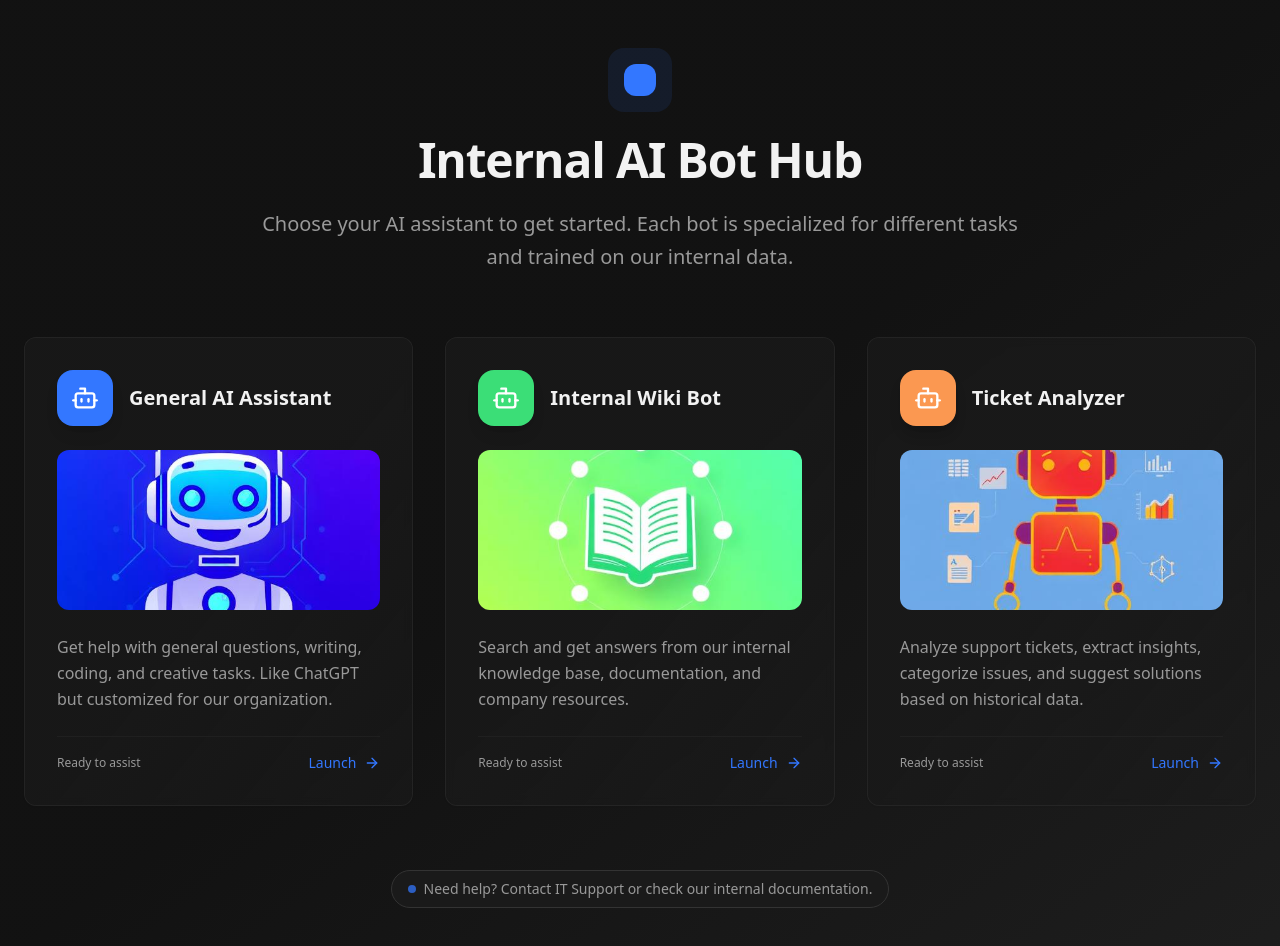
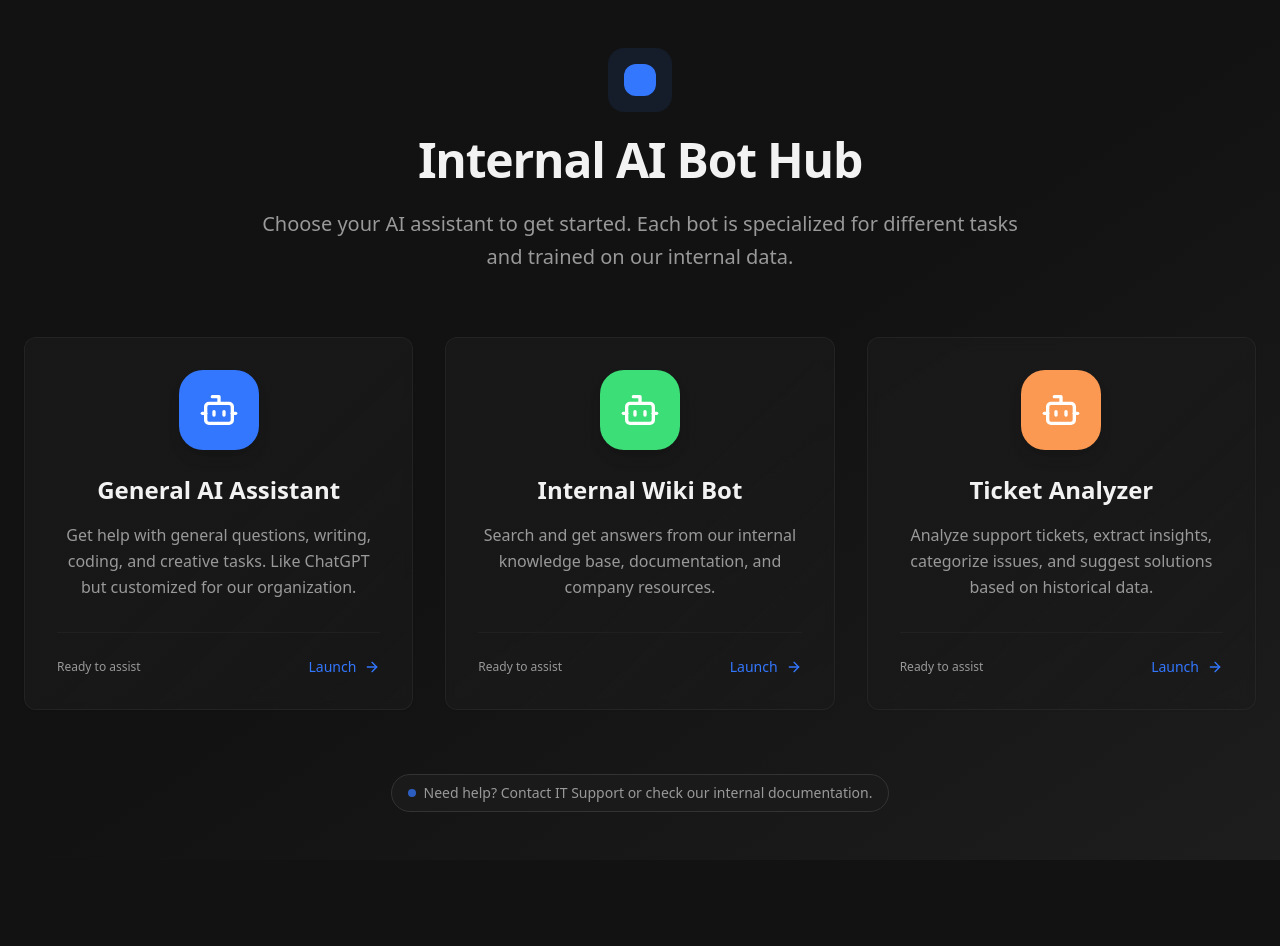
Before and after one commit to ICT-Wenzel/triad-ai-desk, a React (Vite) app: page / in a window 1280 px wide. Shown: the top 946 px of the page. After the commit the page ends 860 px from the top, so only its background shows below. Built offline with nearby package versions, Linux system fonts and the light colour scheme; the HTML template or start-up script is replaced by a standard one.

Commit message:
Remove bot pictures

```diff
--- a/src/components/BotCard.tsx
+++ b/src/components/BotCard.tsx
@@ -6,12 +6,11 @@ import { Link } from "react-router-dom";
 interface BotCardProps {
   title: string;
   description: string;
-  image: string;
   href: string;
   accentColor: string;
 }
 
-export const BotCard = ({ title, description, image, href, accentColor }: BotCardProps) => {
+export const BotCard = ({ title, description, href, accentColor }: BotCardProps) => {
   return (
     <Link to={href} className="group">
       <Card className="relative overflow-hidden transition-all duration-500 hover:shadow-2xl hover:shadow-primary/10 hover:-translate-y-2 cursor-pointer border border-border/50 bg-card/50 backdrop-blur-sm">
@@ -19,30 +18,19 @@ export const BotCard = ({ title, description, image, href, accentColor }: BotCar
         <div className="absolute top-0 left-0 w-full h-1 bg-gradient-to-r from-transparent via-primary to-transparent opacity-0 group-hover:opacity-100 transition-opacity duration-500" />
 
         <CardContent className="relative p-8">
-          <div className="flex items-center gap-4 mb-6">
-            <div className={`w-14 h-14 rounded-2xl flex items-center justify-center ${accentColor} group-hover:scale-110 group-hover:rotate-3 transition-all duration-500 shadow-lg`}>
-              <Bot className="h-7 w-7 text-white" />
+          <div className="flex flex-col items-center text-center mb-8">
+            <div className={`w-20 h-20 rounded-3xl flex items-center justify-center ${accentColor} group-hover:scale-110 group-hover:rotate-3 transition-all duration-500 shadow-lg mb-6`}>
+              <Bot className="h-10 w-10 text-white" />
             </div>
-            <div className="flex-1">
-              <h3 className="text-xl font-bold text-card-foreground group-hover:text-primary transition-colors duration-300">
-                {title}
-              </h3>
-            </div>
+            <h3 className="text-2xl font-bold text-card-foreground group-hover:text-primary transition-colors duration-300 mb-4">
+              {title}
+            </h3>
+            <p className="text-muted-foreground leading-relaxed">
+              {description}
+            </p>
           </div>
 
-          <div className="mb-6 overflow-hidden rounded-xl">
-            <img
-              src={image}
-              alt={title}
-              className="w-full h-40 object-cover group-hover:scale-105 transition-transform duration-500"
-            />
-          </div>
-
-          <p className="text-muted-foreground leading-relaxed mb-6">
-            {description}
-          </p>
-
-          <div className="flex items-center justify-between pt-4 border-t border-border/30">
+          <div className="flex items-center justify-between pt-6 border-t border-border/30">
             <span className="text-xs text-muted-foreground font-medium">Ready to assist</span>
             <div className="flex items-center gap-2 text-primary">
               <span className="text-sm font-medium">Launch</span>
--- a/src/pages/Dashboard.tsx
+++ b/src/pages/Dashboard.tsx
@@ -1,28 +1,22 @@
 import { BotCard } from "@/components/BotCard";
-import generalBotImage from "@/assets/general-bot.jpg";
-import wikiBotImage from "@/assets/wiki-bot.jpg";
-import ticketBotImage from "@/assets/ticket-bot.jpg";
 
 const Dashboard = () => {
   const bots = [
     {
       title: "General AI Assistant",
       description: "Get help with general questions, writing, coding, and creative tasks. Like ChatGPT but customized for our organization.",
-      image: generalBotImage,
       href: "/general-chat",
       accentColor: "bg-corporate-blue"
     },
     {
       title: "Internal Wiki Bot",
       description: "Search and get answers from our internal knowledge base, documentation, and company resources.",
-      image: wikiBotImage,
       href: "/wiki-chat",
       accentColor: "bg-corporate-green"
     },
     {
       title: "Ticket Analyzer",
       description: "Analyze support tickets, extract insights, categorize issues, and suggest solutions based on historical data.",
-      image: ticketBotImage,
       href: "/ticket-chat",
       accentColor: "bg-corporate-orange"
     }
@@ -52,7 +46,6 @@ const Dashboard = () => {
               key={bot.title}
               title={bot.title}
               description={bot.description}
-              image={bot.image}
               href={bot.href}
               accentColor={bot.accentColor}
             />
```
